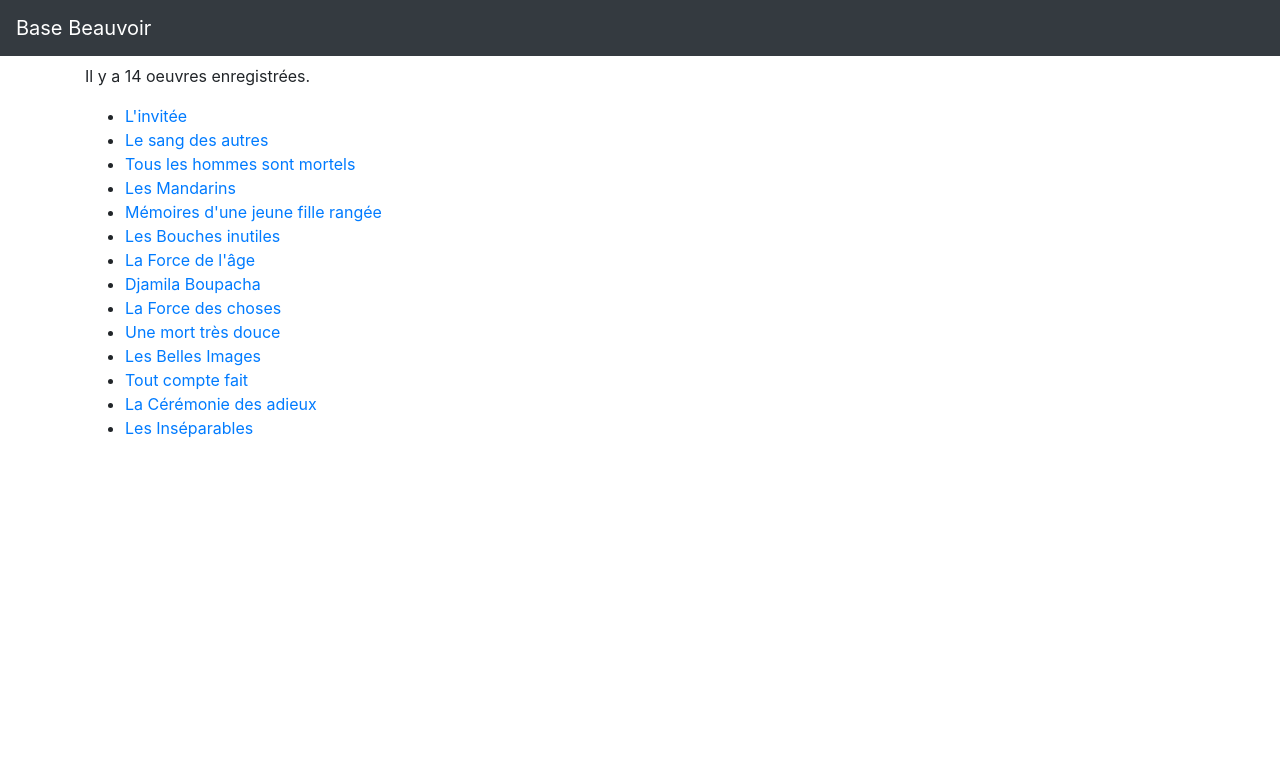
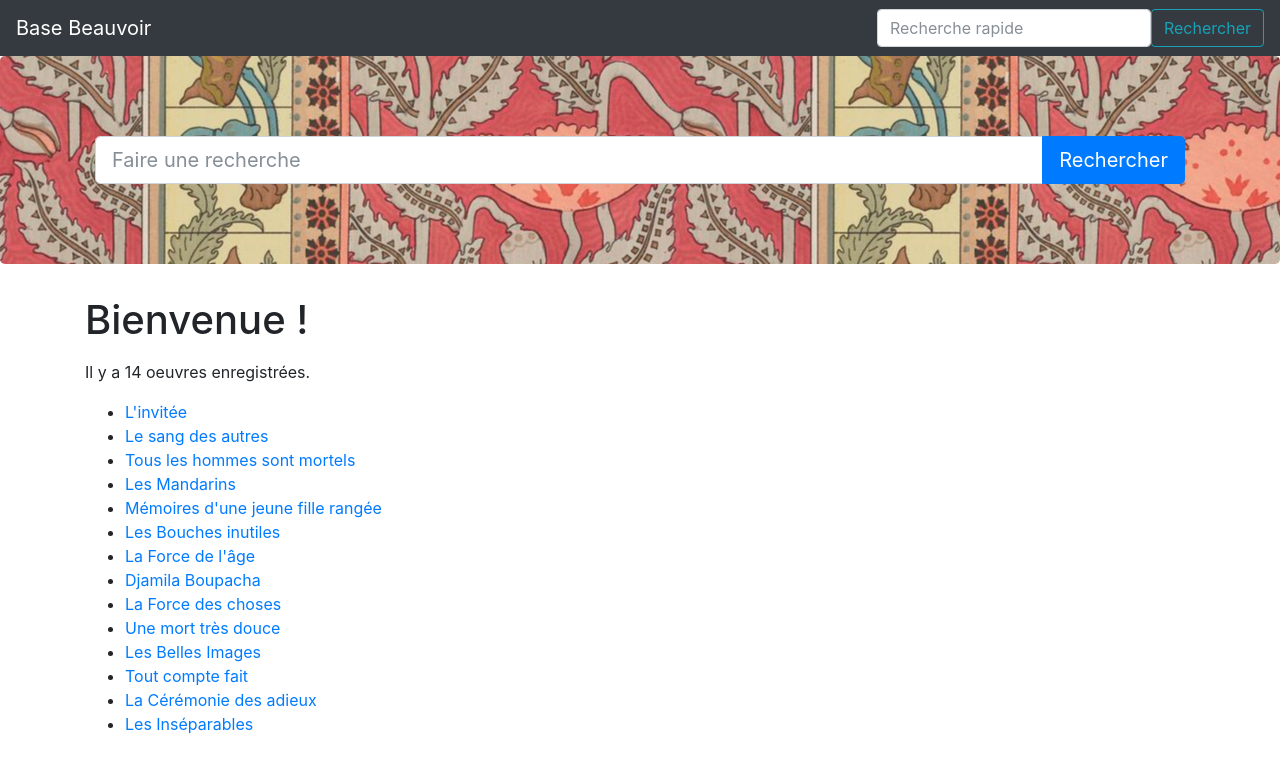
Before and after one commit to SjdkC/base_beauvoir, a Flask app: page / in a window 1280 px wide. Shown: the top 773 px of the page. Run offline with Flask 2, Linux system fonts and the light colour scheme; data comes from the database, SQL or seed files in the repository; some libraries are stand-ins or nearby versions.

Commit message:
ajout formulaires de recherche

```diff
--- a/app/routes.py
+++ b/app/routes.py
@@ -1,4 +1,4 @@
-from flask import render_template
+from flask import render_template, request
 
 from .app import app
 from .modeles.donnees import Book
@@ -12,3 +12,20 @@
 def livre(book_id):
     unique_livre = Book.query.get(book_id)
     return render_template("pages/book.html", nom="Base Beauvoir", livre=unique_livre)
+
+@app.route("/recherche")
+def recherche():
+    # On préfèrera l'utilisation de .get() ici
+    #   qui nous permet d'éviter un if long (if "clef" in dictionnaire and dictonnaire["clef"])
+    motclef = request.args.get("keyword", None)
+    # On crée une liste vide de résultat (qui restera vide par défaut
+    #   si on n'a pas de mot clé)
+    resultats = []
+    # On fait de même pour le titre de la page
+    titre = "Recherche"
+    if motclef:
+        resultats = Book.query.filter(
+            Book.book_nom.like("%{}%".format(motclef))
+        ).all()
+        titre = "Résultat pour la recherche `" + motclef + "`"
+    return render_template("pages/recherche.html", resultats=resultats, titre=titre)
--- a/app/templates/conteneur.html
+++ b/app/templates/conteneur.html
@@ -1,17 +1,33 @@
 <!DOCTYPE html>
 <html lang="fr">
-<head>
     <head>
         <meta charset="UTF-8">
         <title>Base Beauvoir {%block titre %}{%endblock%}</title>
+        {% include "partials/css.html" %}
         {% include "partials/metadata.html" %}
-        {% include "partials/css.html" %}
+        <style type="text/css">
+            .hero  {
+                background-position: center center;
+                padding:10vh;
+                background-image: url({{url_for("static", filename="images/eugene_grasset.jpg")}});
+            }
+            .container .hero {
+                background-image: url({{url_for("static", filename="images/eugene_grasset.jpg")}});
+            }
+        </style>
     </head>
     <body>
-         <div class="container">
-        <nav class="navbar navbar-expand-md navbar-dark bg-dark fixed-top">
-          <a class="navbar-brand" href="{{ url_for('accueil') }}">Base Beauvoir</a>
-        </nav>
+
+
+      <nav class="navbar navbar-expand-md navbar-dark bg-dark justify-content-between">
+        <a class="navbar-brand" href="{{ url_for('accueil') }}">Base Beauvoir</a>
+        <form class="form-inline" action="{{url_for("recherche")}}" method="GET">
+          <input class="form-control" name="keyword" type="search" placeholder="Recherche rapide" aria-label="Recherche">
+          <button class="btn btn-outline-info" type="submit">Rechercher</button>
+        </form>
+      </nav>
+      {% block afternav %}{%endblock%}
+      <div class="container">
         <div class="row">
             <div class="col">
             {% block corps %}{% endblock %}
--- a/app/templates/pages/accueil.html
+++ b/app/templates/pages/accueil.html
@@ -1,4 +1,7 @@
 {% extends "conteneur.html" %}
+{% block afternav %}
+    {% include "partials/recherche.html" %}
+{%endblock%}
 {% block corps %}
 <h1>Bienvenue !</h1>
     <p>
--- a/app/templates/partials/metadata.html
+++ b/app/templates/partials/metadata.html
@@ -1,4 +1,5 @@
 <meta name="description" content="La Base Beauvoir est une application développée dans le cadre du cours Python dispensé à l'Ecole nationale des Chartes.">
 <meta name="keywords" content="Simone de Beauvoir,Chartes,Ecole,Base bibliographique">
 <meta name="author" content="Cécile Sajdak">
+<meta name="image fond recherche" content="Source gallica.bnf.fr / BnF. La Plante et ses Applications Ornementales / sous la direction de M. Eugène Grasset"
 <meta name="viewport" content="width=device-width, initial-scale=1.0">
--- /dev/null
+++ b/app/templates/partials/recherche.html
@@ -0,0 +1,14 @@
+<div class="hero jumbotron">
+  <div class="container">
+    <form class="form" action="{{url_for("recherche")}}" method="GET">
+
+    <div class="input-group">
+      <input type="search" name="keyword" class="form-control form-control-lg" type="text" placeholder="Faire une recherche">
+      <span class="input-group-btn">
+        <button class="btn btn-primary btn-lg" href="#" role="button">Rechercher</button>
+      </span>
+    </div>
+
+    </form>
+  </div>
+</div>
```
Also changed, not shown: app/templates/pages/recherche.html (added, +18 -0 lines), app/static/images/eugene_grasset.jpg (added), app/static/images/gallica_la_fronde_c_h_dufau.jpeg (added), app/static/images/gallica_la_fronde_c_h_dufau.png (added).
